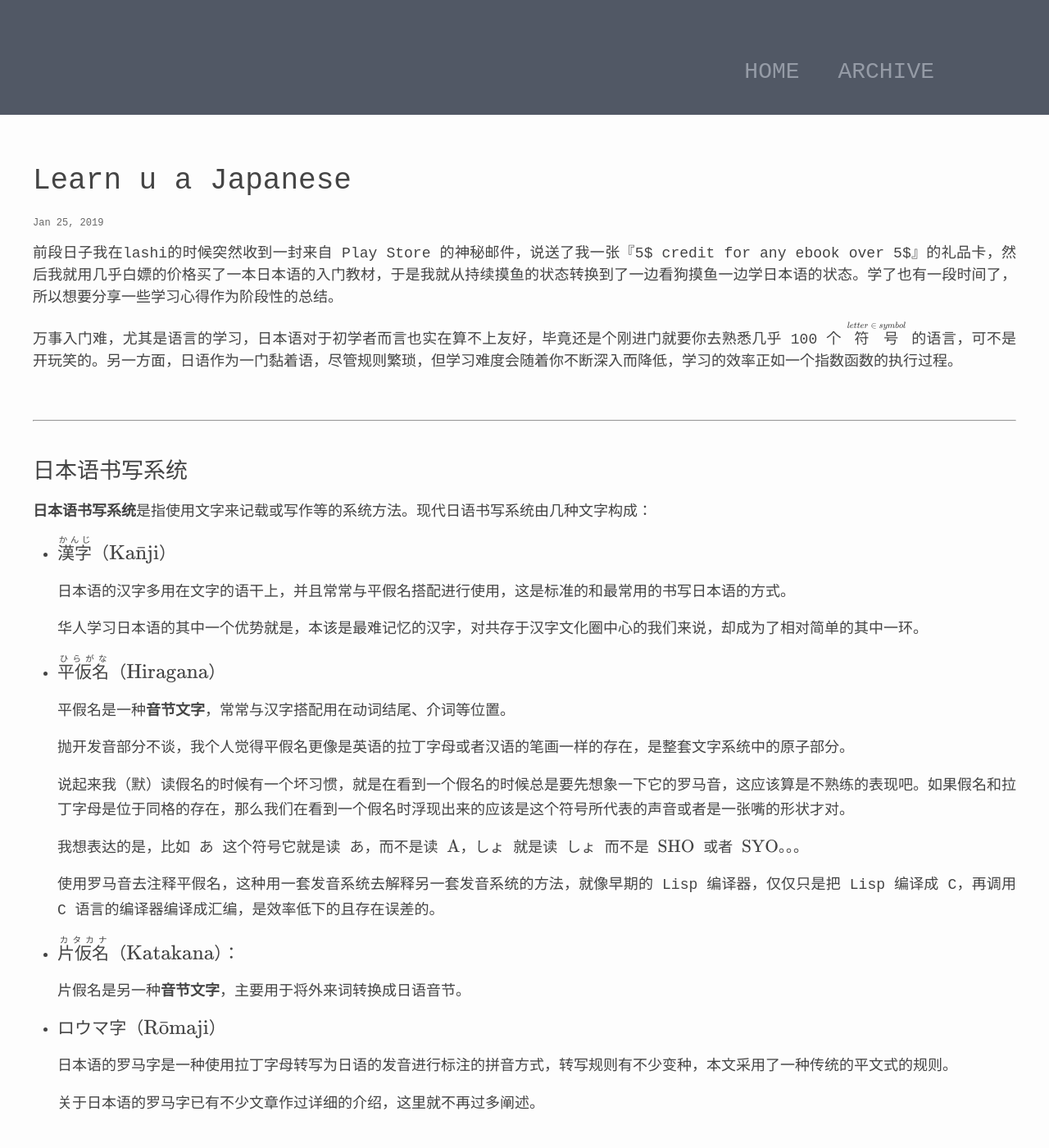
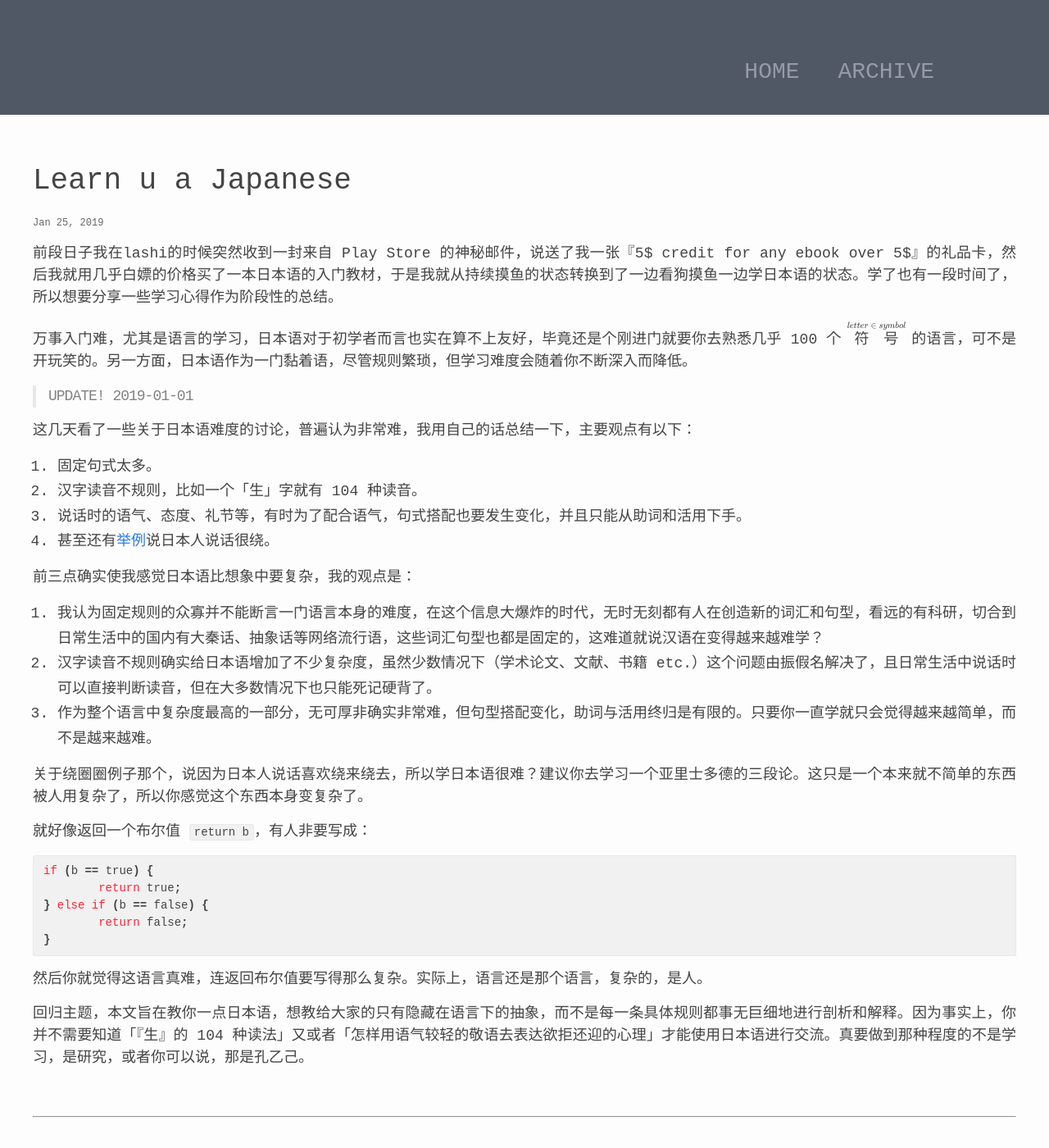
Before and after one commit to ldcc/ldcc.github.io, a Jekyll site: the page built from _posts/2019-01-24-syn-jpn.md, in a window 1280 px wide and 1400 px high. Shown: the whole window at 82% size. Built offline with Jekyll 4.4.1, drawn with Linux system fonts in a browser that asks for light colours; formulas are drawn with MathJax 3; some of the changed text lies outside the part shown.

Commit message:
syntax-jp beta4

````diff
--- a/_posts/2019-01-24-syn-jpn.md
+++ b/_posts/2019-01-24-syn-jpn.md
@@ -9,11 +9,42 @@
 
 万事入门难，尤其是语言的学习，日本语对于初学者而言也实在算不上友好，毕竟还是个刚进门就要你去熟悉几乎 100 个
 <ruby>符号<rt>$$letter \in symbol$$</rt></ruby>
-的语言，可不是开玩笑的。另一方面，日语作为一门黏着语，尽管规则繁琐，但学习难度会随着你不断深入而降低，学习的效率正如一个指数函数的执行过程。
+的语言，可不是开玩笑的。另一方面，日本语作为一门黏着语，尽管规则繁琐，但学习难度会随着你不断深入而降低。
 $$
 \require{AMScd}
 \newcommand{romize}[1]{\mathrm{#1}}
 $$
+
+> UPDATE! 2019-01-01
+
+这几天看了一些关于日本语难度的讨论，普遍认为非常难，我用自己的话总结一下，主要观点有以下：
+
+1. 固定句式太多。
+2. 汉字读音不规则，比如一个「生」字就有 104 种读音。
+3. 说话时的语气、态度、礼节等，有时为了配合语气，句式搭配也要发生变化，并且只能从助词和活用下手。
+4. 甚至还有[举例][round]说日本人说话很绕。
+
+前三点确实使我感觉日本语比想象中要复杂，我的观点是：
+
+1. 我认为固定规则的众寡并不能断言一门语言本身的难度，在这个信息大爆炸的时代，无时无刻都有人在创造新的词汇和句型，看远的有科研，切合到日常生活中的国内有大秦话、抽象话等网络流行语，这些词汇句型也都是固定的，这难道就说汉语在变得越来越难学？
+2. 汉字读音不规则确实给日本语增加了不少复杂度，虽然少数情况下（学术论文、文献、书籍 etc.）这个问题由振假名解决了，且日常生活中说话时可以直接判断读音，但在大多数情况下也只能死记硬背了。
+3. 作为整个语言中复杂度最高的一部分，无可厚非确实非常难，但句型搭配变化，助词与活用终归是有限的。只要你一直学就只会觉得越来越简单，而不是越来越难。
+
+关于绕圈圈例子那个，说因为日本人说话喜欢绕来绕去，所以学日本语很难？建议你去学习一个亚里士多德的三段论。这只是一个本来就不简单的东西被人用复杂了，所以你感觉这个东西本身变复杂了。
+
+就好像返回一个布尔值 `return b`，有人非要写成：
+
+```java
+if (b == true) {
+	return true;
+} else if (b == false) {
+	return false;
+}
+```
+
+然后你就觉得这语言真难，连返回布尔值要写得那么复杂。实际上，语言还是那个语言，复杂的，是人。
+
+回归主题，本文旨在教你一点日本语，想教给大家的只有隐藏在语言下的抽象，而不是每一条具体规则都事无巨细地进行剖析和解释。因为事实上，你并不需要知道「『生』的 104 种读法」又或者「怎样用语气较轻的敬语去表达欲拒还迎的心理」才能使用日本语进行交流。真要做到那种程度的不是学习，是研究，或者你可以说，那是孔乙己。
 
 <br />
 
@@ -24,13 +55,13 @@
 
 ## 日本语书写系统
 
-**日本语书写系统**是指使用文字来记载或写作等的系统方法。现代日语书写系统由几种文字构成：
+日本语书写系统是指使用文字来记载或写作等的系统方法。现代日本语书写系统由几种文字构成：
 
 - ### <ruby>漢字<rt>かんじ</rt>（$$\romize{Ka\bar{n}ji}$$）</ruby>
 
 	日本语的汉字多用在文字的语干上，并且常常与平假名搭配进行使用，这是标准的和最常用的书写日本语的方式。
 
-	华人学习日本语的其中一个优势就是，本该是最难记忆的汉字，对共存于汉字文化圈中心的我们来说，却成为了相对简单的其中一环。
+	对处于汉字文化圈中心的我们来说，学习日本语的其中一个优势就是，我们自身已有的汉字知识为我们省下不少功夫。
 
 - ### <ruby>平仮名<rt>ひらがな</rt>（$$\romize{Hiragana}$$）</ruby>
 
@@ -46,11 +77,13 @@
 
 - ### <ruby>片仮名<rt>カタカナ</rt></ruby>（$$\romize{Katakana}$$）：
 
-	片假名是另一种**音节文字**，主要用于将外来词转换成日语音节。
+	片假名是另一种音节文字，主要用于训读、作状声词、标明外来词汇和将外国人姓名转换成日本语音节。
+
+	这是一种由某任天皇发明出来，用来欺骗百姓和外国人的假名，因为它除了以上几点外，几乎再没什么卵用。更令人无语的是，转标后的假名读起来和原词相比简直驴唇不对马嘴，并且这种转标被强制推广和广泛使用后，又导致了日本人学习外语时的重重困难，形成了诸如「日式英语」的笑话，可谓「既不表意，又不表音」。
 
 - ### ロウマ字（$$\romize{R\bar{o}maji}$$）
 
-	日本语的罗马字是一种使用拉丁字母转写为日语的发音进行标注的拼音方式，转写规则有不少变种，本文采用了一种传统的平文式的规则。
+	日本语的罗马字是一种使用拉丁字母转写为日本语的发音进行标注的拼音方式，转写规则有不少变种，本文采用了一种传统的平文式的规则。
 
 	关于日本语的罗马字已有不少文章作过详细的介绍，这里就不再过多阐述。
 
@@ -72,15 +105,15 @@
 
 虽然自然语言与计算机语言有所区别，但我认为这三种机制对于自然语言同样是说的通的。
 
-这里的基本元素对应了自然语言中的**『音素』**。
+这里的基本元素对应了自然语言中的**「音素」**。
 
-对日本语来说最基本的元素当属五个元音素『あ、い、う、え、お』了，然后这五个元音作为五个段又与其它辅音共同构成了我们现在使用的『五十音』、『浊音』、『拗音』等等。关键在于，这些由母音演变过来的子音，完全可以都当作基本元素来使用，享受与元音相同的待遇。
+对日本语来说最基本的元素当属五个元音素「あ、い、う、え、お」了，然后这五个元音作为五个段又与其它辅音共同构成了我们现在使用的「五十音」、「浊音」、「拗音」等等。关键在于，这些由母音演变过来的子音，完全可以都当作基本元素来使用，享受与元音相同的待遇。
 
 紧接着使用这一个或多个音素组合成复合音素，最后我们将这个复合音素抽象成具体的概念，赋予了它实际意义。
 
-举个实际的例子，比如说**『<ruby>私<rt>わたし</rt>（$$\romize{Watashi}$$）</ruby>』**这个词组，它是一个代词，由三个音素『わ、た、し』按次序组合成『わたし』后，为了避免这个『わたし』和代表了其它概念但也是由『わたし』组成的复合音素相混淆，又把这个『わたし』写成了『私』，表达的是**“我”**。事实上，如果要打破砂锅问到底『私』究竟是什么的话，答案是『私』不是我，它只是一个符号，只是这个符号被用来代表柏拉图概念下的“我”。
+举个实际的例子，比如说**「<ruby>私<rt>わたし</rt>（$$\romize{Watashi}$$）</ruby>」**这个词组，它是一个代词，由三个音素「わ、た、し」按次序组合成「わたし」后，为了避免这个「わたし」和代表了其它概念但也是由「わたし」组成的复合音素相混淆，又把这个「わたし」写成了「私」，表达的是**“我”**。事实上，如果要打破砂锅问到底「私」究竟是什么的话，答案是「私」不是我，它只是一个符号，只是这个符号被用来代表柏拉图概念下的“我”。
 
-但更重要的则是我现在可以自由地使用『私』，让『私』与其它音素组合，或者把它当作一个基本元素用在更复杂的组合中，一个句子就是这么组成的。当然一个合乎文法的句子还是需要按照既定的语法规则进行组合，一个不合文法的句子一般都会使人感到浑惑。
+但更重要的则是我现在可以自由地使用「私」，让「私」与其它音素组合，或者把它当作一个基本元素用在更复杂的组合中，一个句子就是这么组成的。当然一个合乎文法的句子还是需要按照既定的语法规则进行组合，一个不合文法的句子一般都会使人感到浑惑。
 
 > 说个题外话，我认为对黏着语进行 NLP 的研究比起其它语言具有一定的优势。
 
@@ -90,14 +123,49 @@
 
 <br />
 
-## 词法的构造
+## 词法的结构
 
-在开始讲词法之前，先简单概括下词性系统，即词的语法分类。在日本语中，存在十种词类，所谓『十大品词』。
-
-
+在开始讲词法之前，先简单概括下词性系统，即词的语法分类。在日本语中，存在十种词类，所谓「十大品词」。
 
 ### 十大品词
 
+十大品词之间的关系我斥巨资（时间）打造了一张思维导图如下：
+
+![pos][pos]
+
+> 请问这种思维导图要怎么做啊？别问，问就是 Tex+TikZ，最后用 Inkscape 编译成 svg。
+
+如果你不拘小节的话，可以偷换一下这里的模型，自立语和付属语就是实词和虚词，活用与非活用即意味着词缀是否会产生变化。
+
+可以看到十大品词中有足足四种是有必要用上活用的，而这套活用规则本身又繁琐至极，可以说是写满了的模式匹配。活用虽然并不晦涩，却由于篇幅过长而变得难以应付，所以在学习的过程中也常常伴随着烦躁和痛苦。
+
+说个轶事，英语起初将形容动词翻译为 <ruby>Na-adjective<rt>な形容词</rt></ruby>，之后由于发现形容动词与名词的诸多相似性，又改成了 <ruby>Adjectival noun<rt>形容词性名词</rt></ruby>。
+
+<!--
+### 助词
+
+句子的成分，语义关系，格由格助词断言，语序显得不**那么**重要，意思到位
+
+### 词法闭包
+
+<br />
+
+---
+
+<br />
+
+## 句法的结构
+
+原则上你还是可以通过其它简单的规则将你的想法组合成符合文法的句子，组成的句子可能变得很怪，但你却不能说它是文法错误的。我不信存在一个句型是无可代替的，只有它才能表达出某种意思，因为如果真的有，那它就是词汇而不是句式了。
+
+
+实际上可以一个句式和一个词组是没有太大区别的
+
+### 谓词是句子的核心
+
+这一部分不太准确。显然，宾语补足语和双宾语是三个参数的动词的两种重载。He makes me happy.就不能说成He makes me hapiness.，后者属于参数类型传错了。
+
+<!--
 $$
 \begin{CD}
 K(X) @>>{qq}> H(X;\mathbb Q);\\
@@ -106,20 +174,17 @@
 \end{CD}
 $$
 
-
-<br />
-
----
-
-<br />
-
-## 句法的构造
-
 $$
 \cfrac{\Gamma \vdash A, \Delta \qquad \Sigma, A \vdash \Pi} {\Gamma, \Sigma \vdash \Delta, \Pi} \quad(\mathit{Cut})
 $$
+-->
 
 <ruby><rt></rt></ruby>
 
 
 {% assign res = page.path | slice: 18,20 | remove: ".md" | prepend: site.res %}
+
+[pos]: {{res}}/pos.svg
+
+
+[round]: https://www.zhihu.com/question/22584713/answer/441180892
````
Also changed, not shown: resources/syn-jpn/pos.svg (added), 9 other files.
